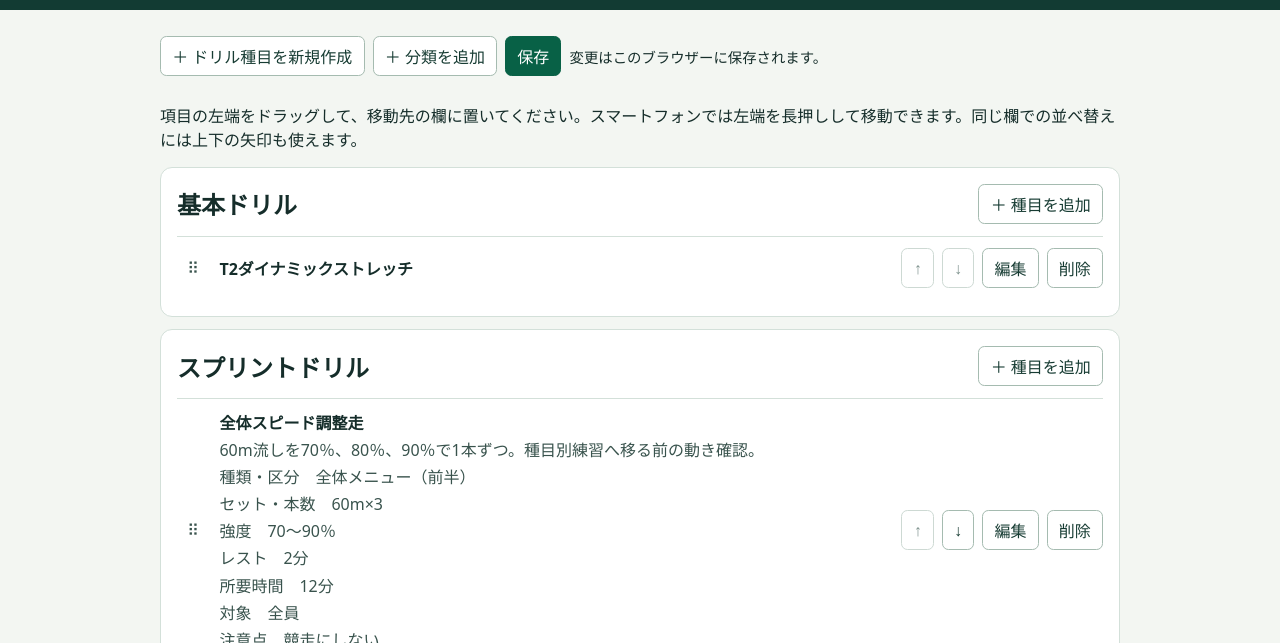
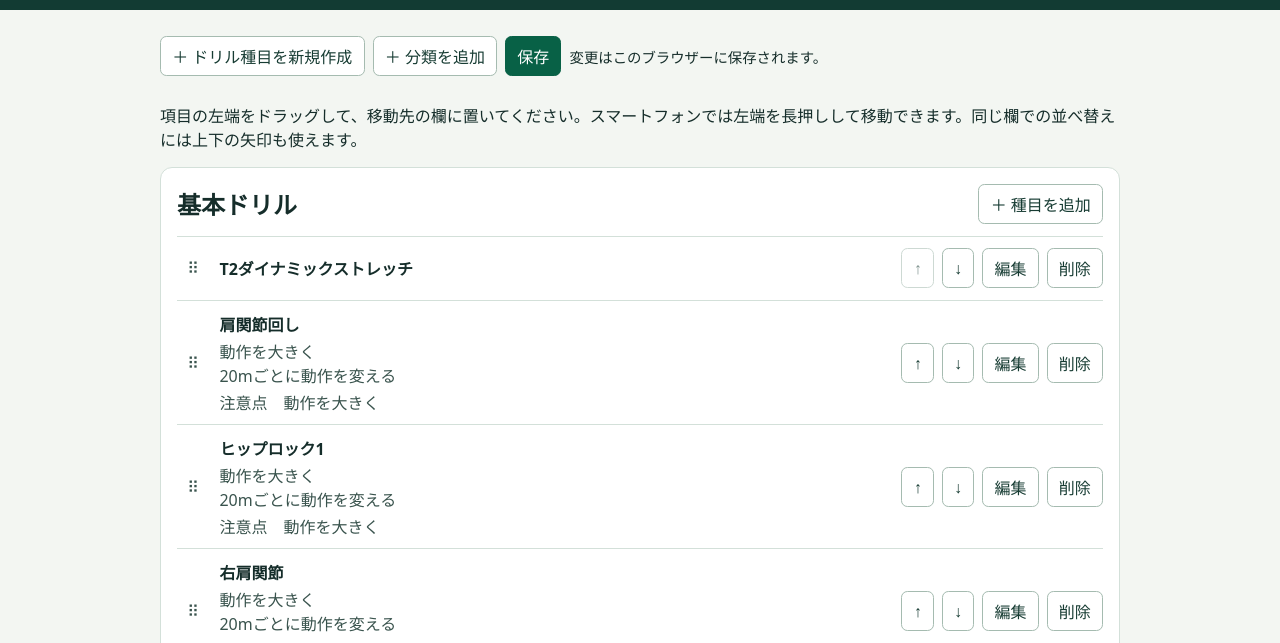
Before and after one commit to hamawakiac/hamawakiac.github.io, a plain HTML site: page drills/index.html in a window 1280 px wide. Shown: the part 157-800 px from the top of the page. Drawn offline with Linux system fonts and the light colour scheme.

Commit message:
Place the 20m movement sequence in basic drills

```diff
--- a/drills/index.html
+++ b/drills/index.html
@@ -285,7 +285,33 @@
           }
         }
       }
+      if (savedData._basic20mDrillsAdded !== true) {
+        addBasic20mDrills(result);
+      }
       return result;
+    }
+
+    function addBasic20mDrills(result) {
+      const basic = result.basic;
+      const otherGroups = groups.filter(({ id }) => id !== "basic");
+      const instruction = "20mごとに動作を変える";
+      const caution = "動作を大きく";
+
+      for (const [name] of initialItems["20m"]) {
+        const matches = item => normalizedText(item.name) === normalizedText(name);
+        const source = [basic, ...otherGroups.map(({ id }) => result[id])].find(list => list.some(matches));
+        const item = source ? source.splice(source.findIndex(matches), 1)[0] : { name, notes: "" };
+        basic.push({
+          ...item,
+          notes: addInstruction(item.notes, instruction),
+          caution: addInstruction(item.caution, caution)
+        });
+      }
+    }
+
+    function addInstruction(value, instruction) {
+      if (String(value ?? "").split("\n").some(line => normalizedText(line) === normalizedText(instruction))) return value;
+      return [value, instruction].filter(Boolean).join("\n");
     }
 
     function drillContent(item) {
@@ -577,7 +603,7 @@
         }
         const customGroups = groups.filter(group => group.id.startsWith("custom-"));
         const nextSnapshot = JSON.stringify({
-          ...savedData, ...items, [migrationKey]: true, [customGroupsKey]: customGroups, _t2DrillAdded: true
+          ...savedData, ...items, [migrationKey]: true, [customGroupsKey]: customGroups, _t2DrillAdded: true, _basic20mDrillsAdded: true
         });
         localStorage.setItem(storageKey, nextSnapshot);
         storedSnapshot = nextSnapshot;
```
